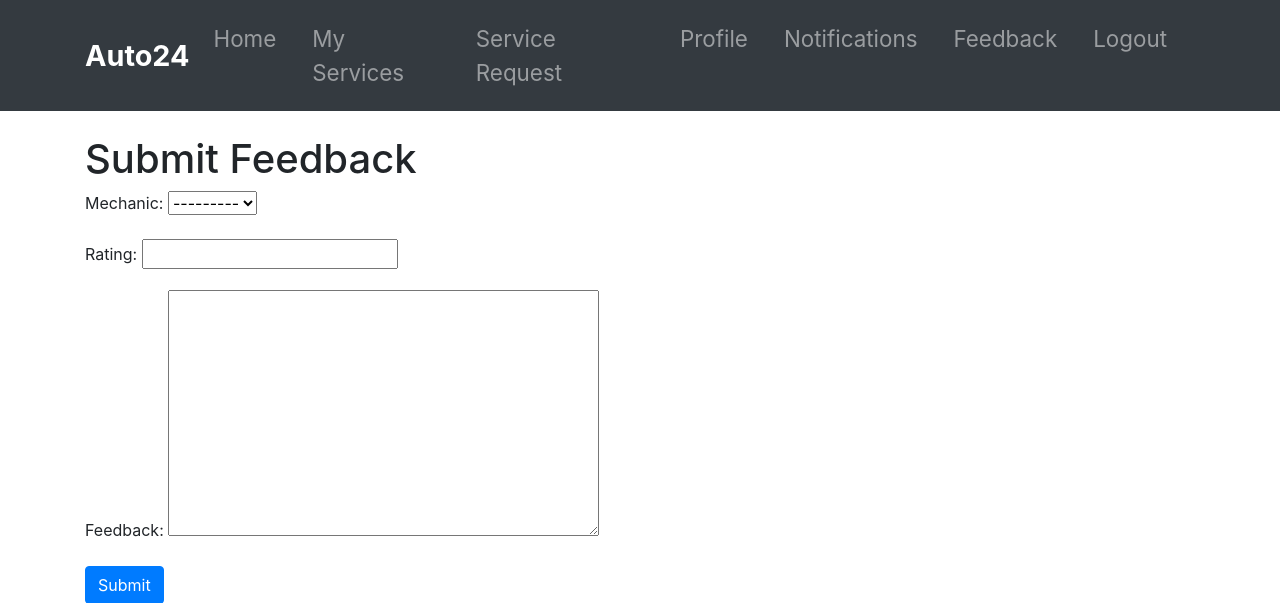
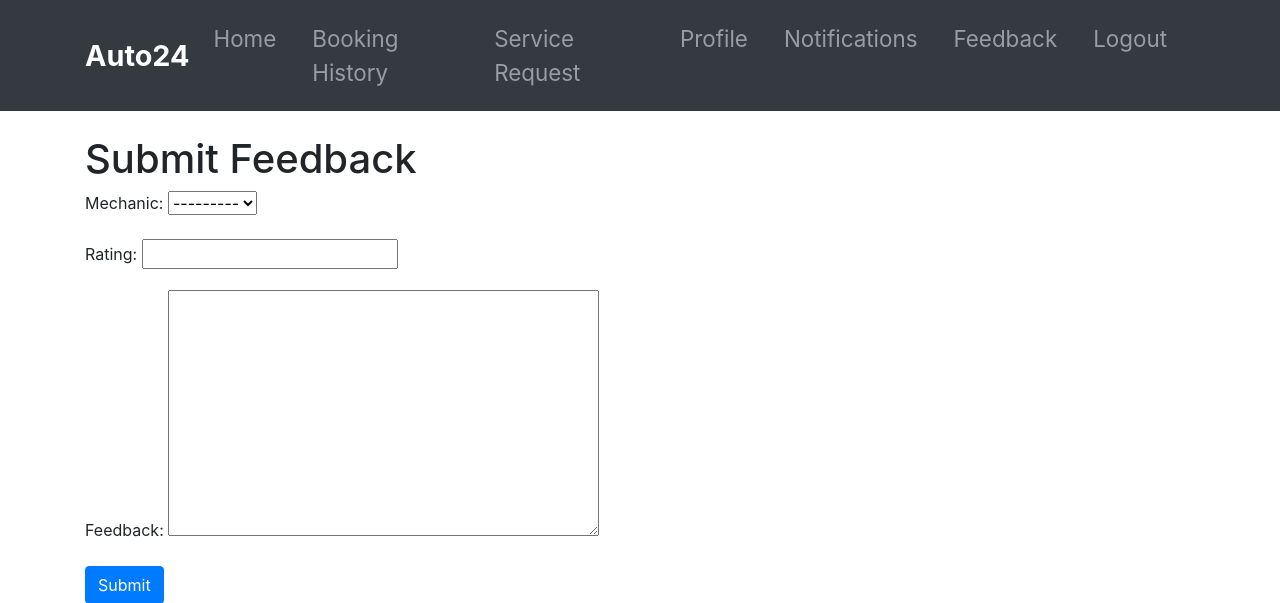
Before and after one commit to Akshay12kavungal/auto24, a Django app: page /customer/feedback/ in a window 1280 px wide. Shown: the top 603 px of the page. Run offline with Django 5.2, Linux system fonts and the light colour scheme; a user stored in the database is signed in; data comes from the database, SQL or seed files in the repository; both versions use the stored data as it was after the commit; some libraries are stand-ins or nearby versions.

Commit message:
booking history

```diff
--- a/customer_management/urls.py
+++ b/customer_management/urls.py
@@ -16,7 +16,7 @@ urlpatterns = [
 
     path('customer/service-request/delete/<int:pk>/', views.delete_service_request, name='delete_service_request'),
     path('customer/feedback/', views.customer_feedback, name='customer_feedback'),
-    path('customer/my_services/', views.my_services, name='my_services'),
+    path('customer/booking-history/', views.booking_history, name='booking_history'),
 
     path('list/', views.notification_list, name='notification_list'),
 
--- a/customer_management/views.py
+++ b/customer_management/views.py
@@ -89,10 +89,6 @@ def service_request_detail(request, pk):
     mechanic_work = MechanicWork.objects.filter(service_request=service_request).first()
     return render(request, 'customer/service_request_detail.html', {'service_request': service_request, 'mechanic_work': mechanic_work})
 
-def my_services(request):
-    customer = Customer.objects.get(user=request.user)
-    service_requests = ServiceRequest.objects.filter(customer=customer)
-    return render(request,'customer/my_services.html', {'service_requests': service_requests})
 
 @login_required
 def delete_service_request(request, pk):
@@ -139,7 +135,11 @@ def notification_list(request):
     notifications = request.user.notifications.filter(is_read=False)
     return render(request, 'customer/notification_list.html', {'notifications': notifications})
 
-
+@login_required
+def booking_history(request):
+    customer = Customer.objects.get(user=request.user)
+    service_requests = ServiceRequest.objects.filter(customer=customer)
+    return render(request, 'customer/booking_history.html', {'service_requests': service_requests})
 
 def user_logout(request):
     logout(request)
--- a/templates/customer/base.html
+++ b/templates/customer/base.html
@@ -76,8 +76,9 @@
                         <li class="nav-item">
                             <a class="nav-link" href="{% url 'customer_home' %}">Home</a>
                         </li>
+
                         <li class="nav-item">
-                            <a class="nav-link" href="{% url 'my_services' %}">My Services</a>
+                            <a class="nav-link" href="{% url 'booking_history' %}">Booking History</a>
                         </li>
 
                         <li class="nav-item">
```
Also changed, not shown: templates/customer/booking_history.html (added, +37 -0 lines), db.sqlite3.
